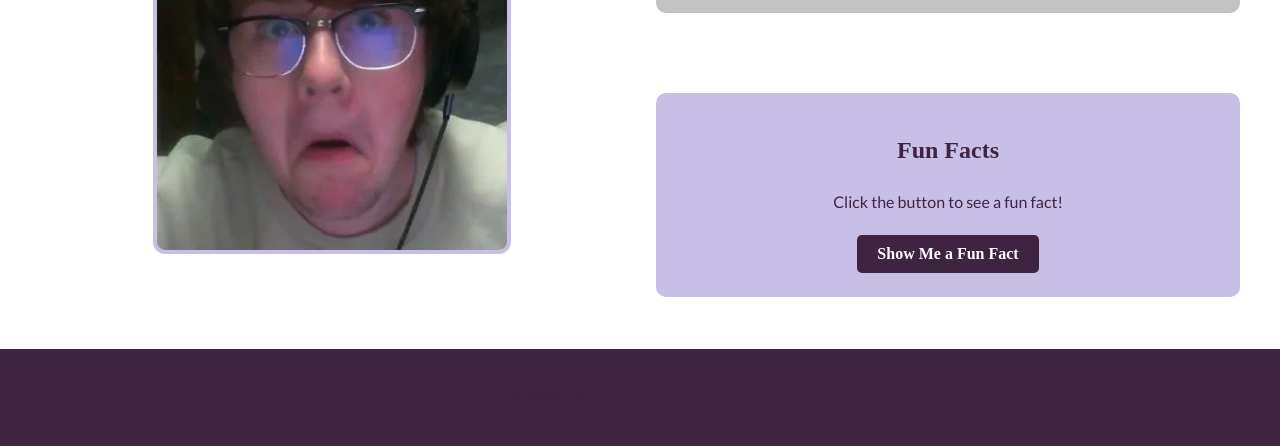
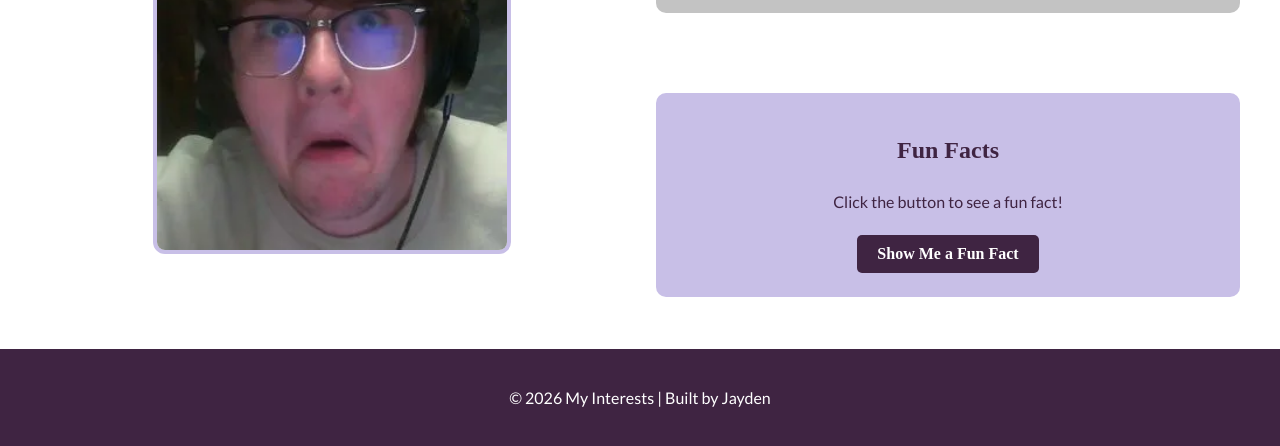
Before and after one commit to THAT-ON3-GUY/WDD-131, a plain HTML site: page my-interests/index.html in a window 1280 px wide. Shown: the part 382-828 px from the top of the page. Drawn offline with nearby package versions, Linux system fonts and the light colour scheme; a web font is replaced by a local one.

Commit message:
fixed footer

```diff
--- a/my-interests/index.css
+++ b/my-interests/index.css
@@ -204,6 +204,9 @@ p {
   width: 100%;
 }
 
+.site-footer p {
+    color: white;
+}
 .colors {
   width: 100%;
   min-width: 350px;
```
